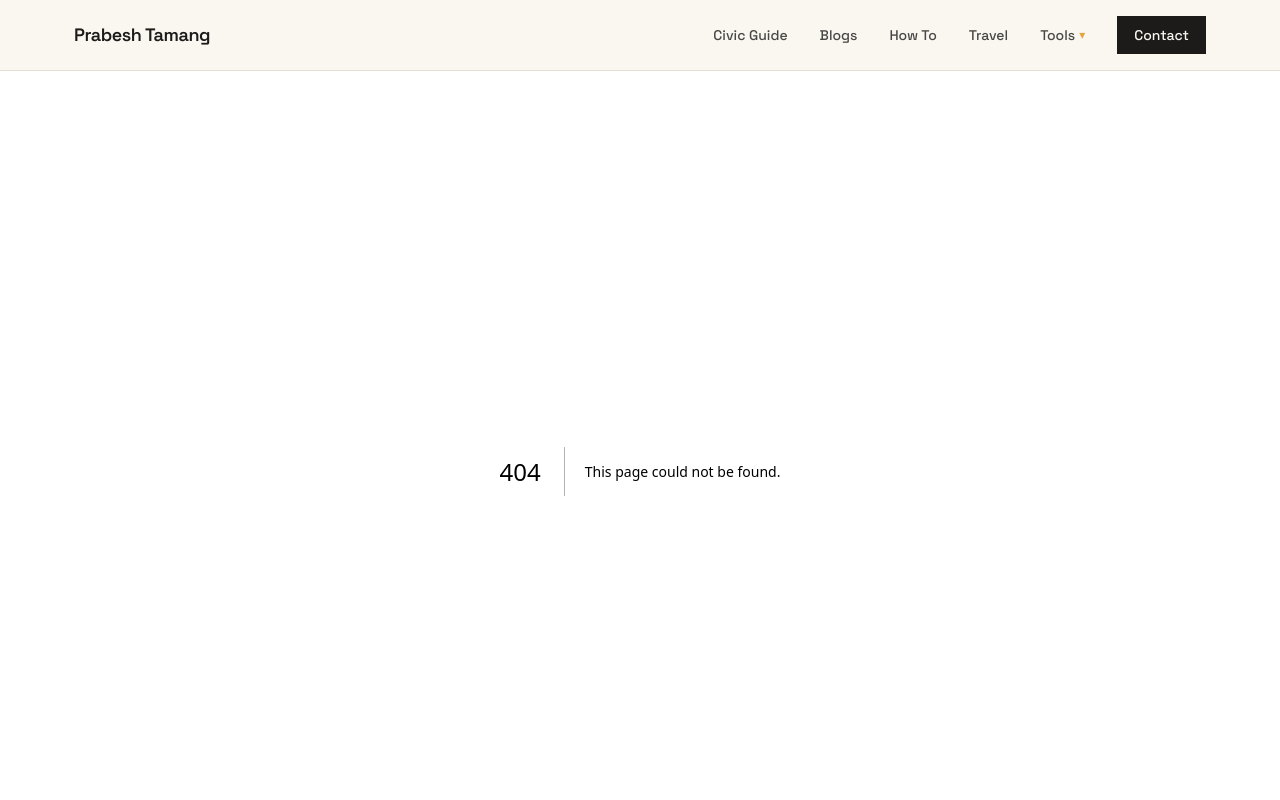
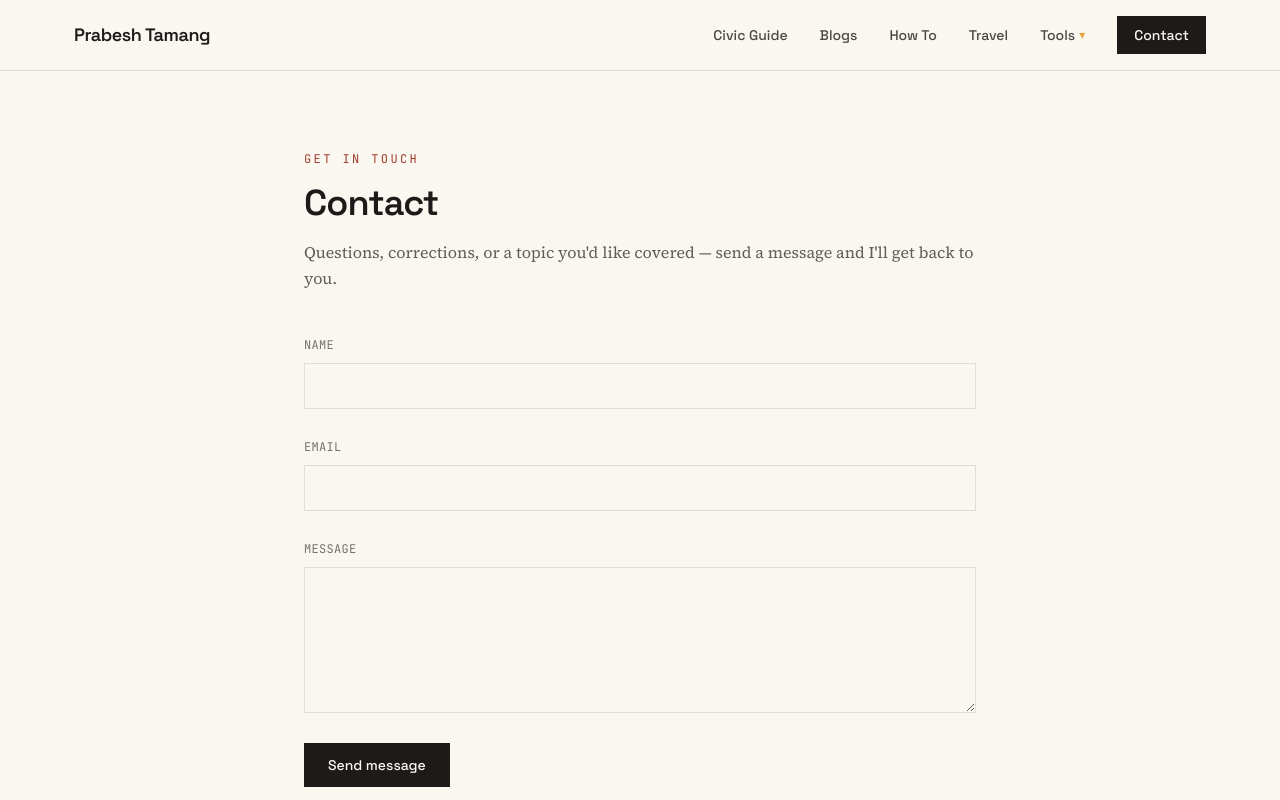
Before and after one commit to Spie127/nextjs, a Next.js app: page /contact in a window 1280 px wide. Before the commit this address had no page. Shown: the top 800 px of the page. Built offline with nearby package versions, Linux system fonts and the light colour scheme.

Commit message:
Create contact page

```diff
--- /dev/null
+++ b/app/contact/page.tsx
@@ -0,0 +1,130 @@
+"use client";
+
+import { useState } from "react";
+
+type Status = "idle" | "sending" | "sent" | "error";
+
+export default function ContactPage() {
+  const [status, setStatus] = useState<Status>("idle");
+  const [error, setError] = useState("");
+
+  async function handleSubmit(e: React.FormEvent<HTMLFormElement>) {
+    e.preventDefault();
+    setStatus("sending");
+    setError("");
+
+    const form = e.currentTarget;
+    const data = {
+      name: (form.elements.namedItem("name") as HTMLInputElement).value,
+      email: (form.elements.namedItem("email") as HTMLInputElement).value,
+      message: (form.elements.namedItem("message") as HTMLTextAreaElement)
+        .value,
+    };
+
+    try {
+      const res = await fetch("/api/contact", {
+        method: "POST",
+        headers: { "Content-Type": "application/json" },
+        body: JSON.stringify(data),
+      });
+
+      if (!res.ok) throw new Error("Failed to send");
+
+      setStatus("sent");
+      form.reset();
+    } catch (err) {
+      setStatus("error");
+      setError("Something went wrong. Please try again in a moment.");
+    }
+  }
+
+  return (
+    <section className="px-6 py-20">
+      <div className="mx-auto max-w-2xl">
+        <p className="font-mono text-xs uppercase tracking-[0.2em] text-vermilion">
+          Get in touch
+        </p>
+        <h1 className="mt-4 font-display text-4xl font-semibold tracking-tight text-ink">
+          Contact
+        </h1>
+        <p className="mt-4 font-body text-base leading-relaxed text-ink/70">
+          Questions, corrections, or a topic you'd like covered — send a
+          message and I'll get back to you.
+        </p>
+
+        {status === "sent" ? (
+          <div className="mt-10 border border-line bg-marigold/10 p-6">
+            <p className="font-display text-sm font-medium text-ink">
+              Message sent — thanks for reaching out.
+            </p>
+            <p className="mt-1 font-body text-sm text-ink/70">
+              I'll reply to your email as soon as I can.
+            </p>
+          </div>
+        ) : (
+          <form onSubmit={handleSubmit} className="mt-10 flex flex-col gap-6">
+            <div>
+              <label
+                htmlFor="name"
+                className="font-mono text-xs uppercase tracking-wide text-ink/60"
+              >
+                Name
+              </label>
+              <input
+                id="name"
+                name="name"
+                type="text"
+                required
+                className="focus-ring mt-2 w-full border border-line bg-transparent px-4 py-3 font-body text-sm text-ink"
+              />
+            </div>
+
+            <div>
+              <label
+                htmlFor="email"
+                className="font-mono text-xs uppercase tracking-wide text-ink/60"
+              >
+                Email
+              </label>
+              <input
+                id="email"
+                name="email"
+                type="email"
+                required
+                className="focus-ring mt-2 w-full border border-line bg-transparent px-4 py-3 font-body text-sm text-ink"
+              />
+            </div>
+
+            <div>
+              <label
+                htmlFor="message"
+                className="font-mono text-xs uppercase tracking-wide text-ink/60"
+              >
+                Message
+              </label>
+              <textarea
+                id="message"
+                name="message"
+                required
+                rows={6}
+                className="focus-ring mt-2 w-full border border-line bg-transparent px-4 py-3 font-body text-sm text-ink"
+              />
+            </div>
+
+            {status === "error" && (
+              <p className="font-body text-sm text-vermilion">{error}</p>
+            )}
+
+            <button
+              type="submit"
+              disabled={status === "sending"}
+              className="focus-ring w-fit bg-ink px-6 py-3 font-display text-sm font-medium text-paper transition hover:bg-vermilion disabled:opacity-50"
+            >
+              {status === "sending" ? "Sending…" : "Send message"}
+            </button>
+          </form>
+        )}
+      </div>
+    </section>
+  );
+}
```
